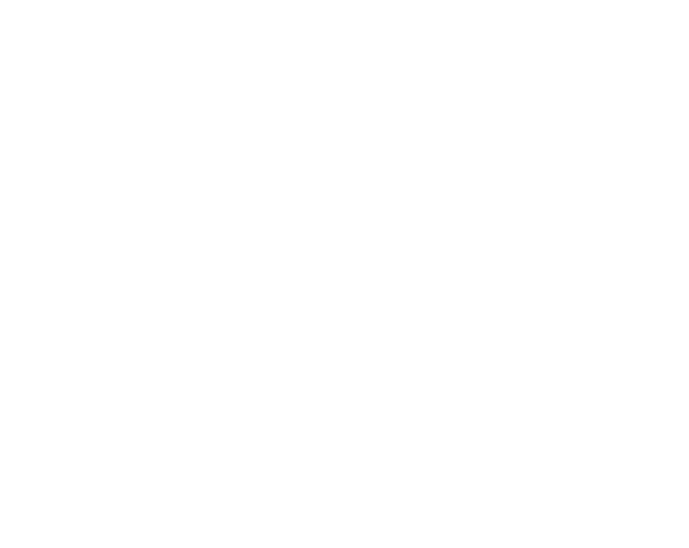
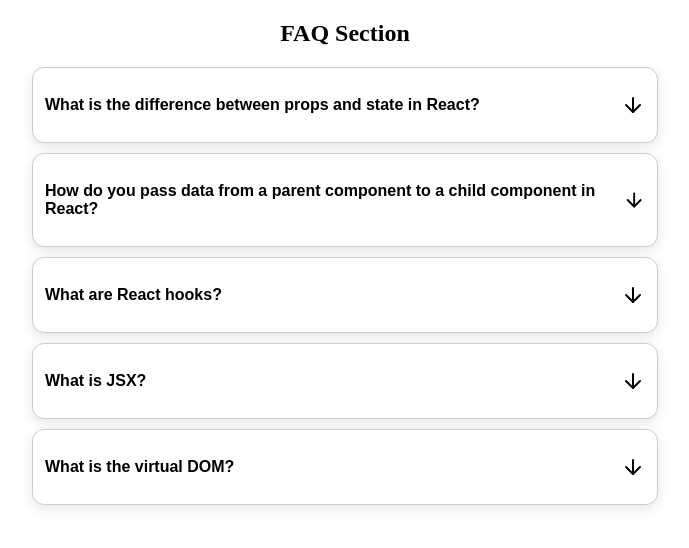
Before and after one commit to abdulsattar576/cortextsolutionTask, a React (Vite) app: page /task3 in a window 1280 px wide. Before the commit this address had no page. Shown: the top 548 px of the page, without its empty margins (295-984 px from the left). Built offline with nearby package versions, Linux system fonts and the light colour scheme.

Commit message:
complete task 3

```diff
--- a/package.json
+++ b/package.json
@@ -10,6 +10,7 @@
     "preview": "vite preview"
   },
   "dependencies": {
+    "lucide-react": "^0.542.0",
     "react": "^19.1.1",
     "react-dom": "^19.1.1",
     "react-router-dom": "^7.8.2"
--- a/src/App.jsx
+++ b/src/App.jsx
@@ -2,6 +2,7 @@
 import { Route, Routes } from 'react-router-dom'
 import Task1 from './pages/Task1'
 import ServiceList from './pages/Task2'
+import FAQList from './pages/Task3'
 
 
  const App = () => {
@@ -10,6 +11,7 @@
        <Routes>
         <Route path='/' element={<Task1/>}/>
         <Route path='/task2' element={<ServiceList/>}/>
+        <Route path='/task3' element={<FAQList/>}/>
        </Routes>
      </div>
    )
--- /dev/null
+++ b/src/components/FaqItem.jsx
@@ -0,0 +1,19 @@
+// FaqItem.jsx
+import { ArrowDown, ArrowUp } from "lucide-react";
+import React, { useState } from "react";
+
+const FaqItem = ({ question, answer }) => {
+  const [toggle, setToggle] = useState(false);
+
+  return (
+    <div className="container">
+      <div className="faq-item" onClick={() => setToggle(!toggle)}>
+        <p className="question">{question}</p>
+        {toggle ? <ArrowUp /> : <ArrowDown />}
+      </div>
+      {toggle && <p className="answer">{answer}</p>}
+    </div>
+  );
+};
+
+export default FaqItem;
--- a/src/index.css
+++ b/src/index.css
@@ -99,3 +99,35 @@
 .service-card:hover {
   transform: translateY(-5px);
 }
+/* task3 */
+ /* styles.css or App.css */
+.faq-item {
+  display: flex;
+  justify-content: space-between; /* better than center for Q + Icon */
+  align-items: center;
+  gap: 12px;
+  cursor: pointer;
+  font-weight: bold;
+}
+
+.container {
+  border: 1px solid #ccc;
+  margin: 10px auto;
+  padding: 12px;
+  border-radius: 12px;
+  max-width: 600px;
+  box-shadow: 0 4px 12px rgba(0, 0, 0, 0.1);
+  background: #fff;
+  font-family: Arial, sans-serif;
+  transition: transform 0.2s;
+}
+
+.container:hover {
+  transform: scale(1.01);
+}
+
+.answer {
+  margin-top: 8px;
+  color: #444;
+  line-height: 1.4;
+}
--- /dev/null
+++ b/src/pages/Task3.jsx
@@ -0,0 +1,51 @@
+ // FAQList.jsx
+import React from "react";
+import FaqItem from "../components/FaqItem";
+
+const FAQList = () => {
+  const faqlist = [
+  {
+    question: "What is the difference between props and state in React?",
+    answer:
+      "Props are used to pass data from a parent to a child component, while state is used to manage data within a component. Props are immutable, while state is mutable.",
+  },
+  {
+    question: "How do you pass data from a parent component to a child component in React?",
+    answer:
+      "You can pass data from a parent component to a child component using props. Props are a read-only object that the child receives.",
+  },
+  {
+    question: "What are React hooks?",
+    answer:
+      "Hooks are special functions in React that let you use state and other React features without writing class components. Examples include useState, useEffect, and useContext.",
+  },
+  {
+    question: "What is JSX?",
+    answer:
+      "JSX stands for JavaScript XML. It allows you to write HTML-like syntax directly in JavaScript, which React compiles into JavaScript function calls.",
+  },
+  {
+    question: "What is the virtual DOM?",
+    answer:
+      "The virtual DOM is a lightweight copy of the real DOM. React updates the virtual DOM first and then efficiently updates only the changed parts of the real DOM.",
+  },
+
+
+];
+
+
+  return (
+    <div>
+      <h2 style={{ textAlign: "center", margin: "20px 0" }}>FAQ Section</h2>
+      {faqlist.map((item, index) => (
+        <FaqItem
+          key={index}
+          question={item.question}
+          answer={item.answer}
+        />
+      ))}
+    </div>
+  );
+};
+
+export default FAQList;
```
Also changed, not shown: 1 other file (tests, documents, lock files or other folders).
